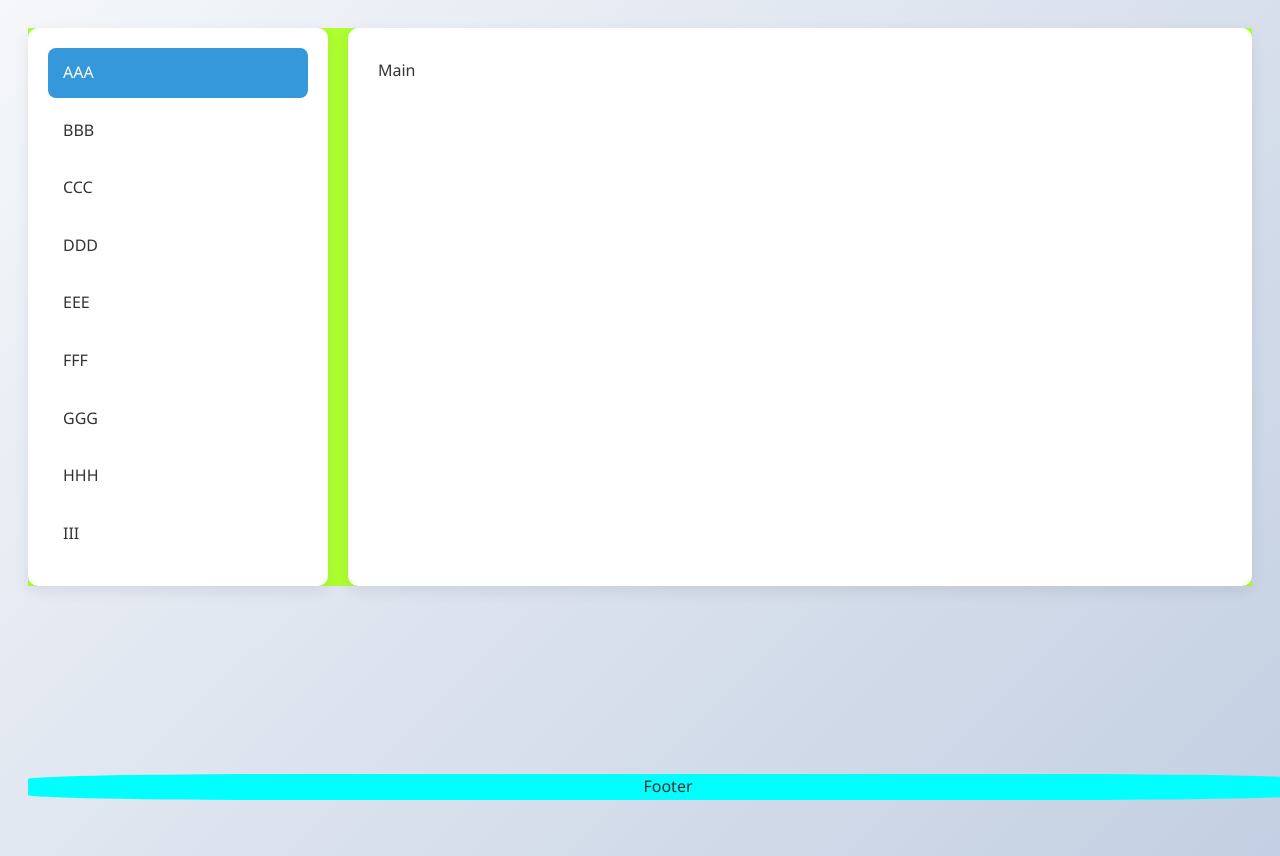
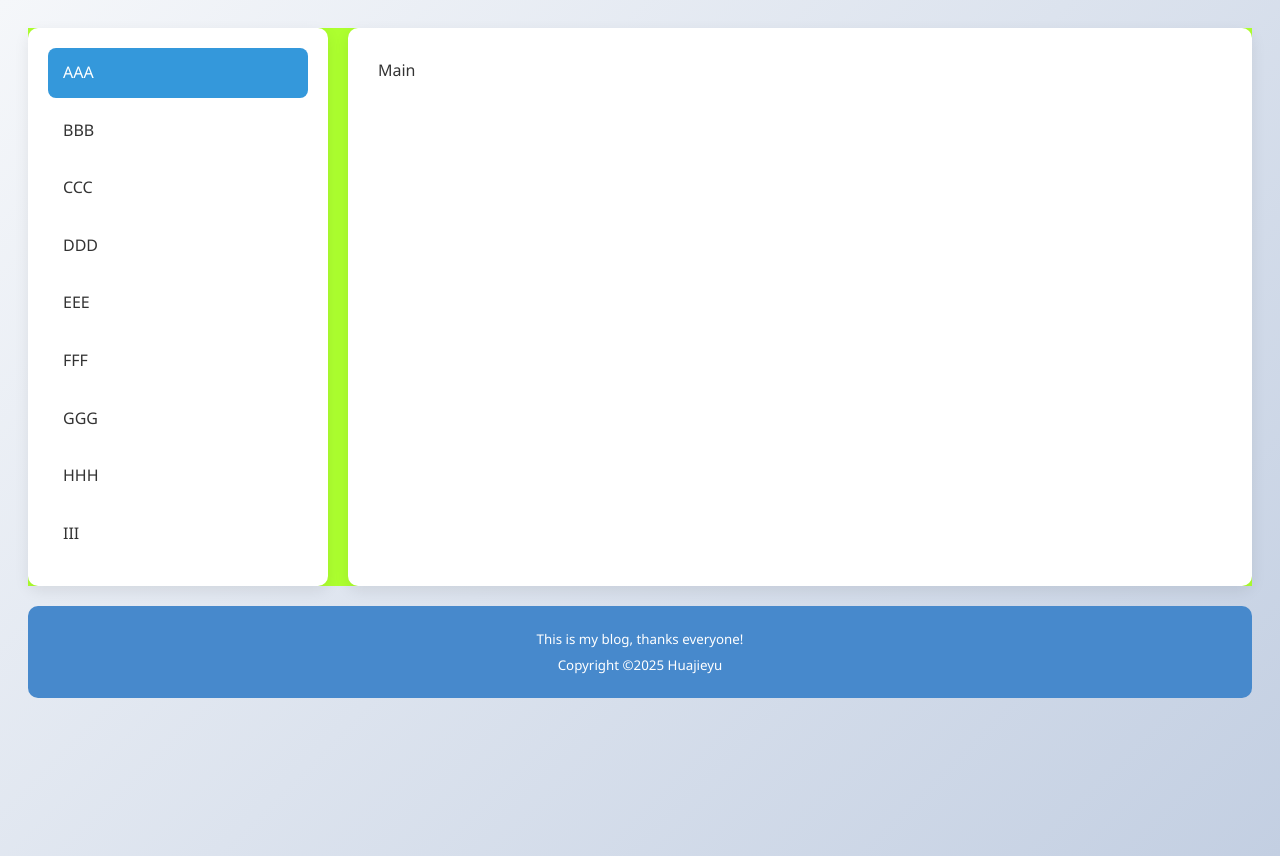
Before and after one commit to Huajieyu001/front-blog, a Vue app: page / in a window 1280 px wide. Built offline with nearby package versions, Linux system fonts and the light colour scheme.

Commit message:
完善Footer

```diff
--- a/src/App.vue
+++ b/src/App.vue
@@ -27,7 +27,9 @@
             </aside>
             <main class="main">Main</main>
         </div>
-        <footer>Footer</footer>
+        <footer>
+            <Footer></Footer>
+        </footer>
     </div>
 </template>
 
@@ -56,14 +58,22 @@ import Aside from './components/Aside.vue'
     display: flex;
     background-color: greenyellow;
 }
-footer{
+/* footer{
     background-color: aqua;
-    position: fixed;
+    position: relative  ;
     bottom: 0;
-    width: 100vw;
+    max-width: 100vw;
     text-align: center;
     border-radius: 20%;
-}
+}  */
+/* footer {
+    text-align: center;
+    padding: 20px;
+    background: #2c3e50;
+    color: white;
+    border-radius: 10px;
+    margin-top: 20px;
+} */
 
 .aside {
     flex: 0 0 260px;
--- a/src/assets/sdf.html
+++ b/src/assets/sdf.html
@@ -223,14 +223,7 @@
             }
         }
 
-        footer {
-            text-align: center;
-            padding: 20px;
-            background: #2c3e50;
-            color: white;
-            border-radius: 10px;
-            margin-top: 20px;
-        }
+
 
         footer p {
             opacity: 0.8;
--- a/src/components/Footer.vue
+++ b/src/components/Footer.vue
@@ -9,11 +9,12 @@
 <script setup></script>
 
 <style>
-.footer {
-    font-size: 14px;
-    color: #999;
+footer {
     text-align: center;
-    background: #fff;
+    padding: 20px;
+    background: #4789cc;
+    color: white;
+    border-radius: 10px;
+    margin-top: 20px;
 }
-
 </style>
```
